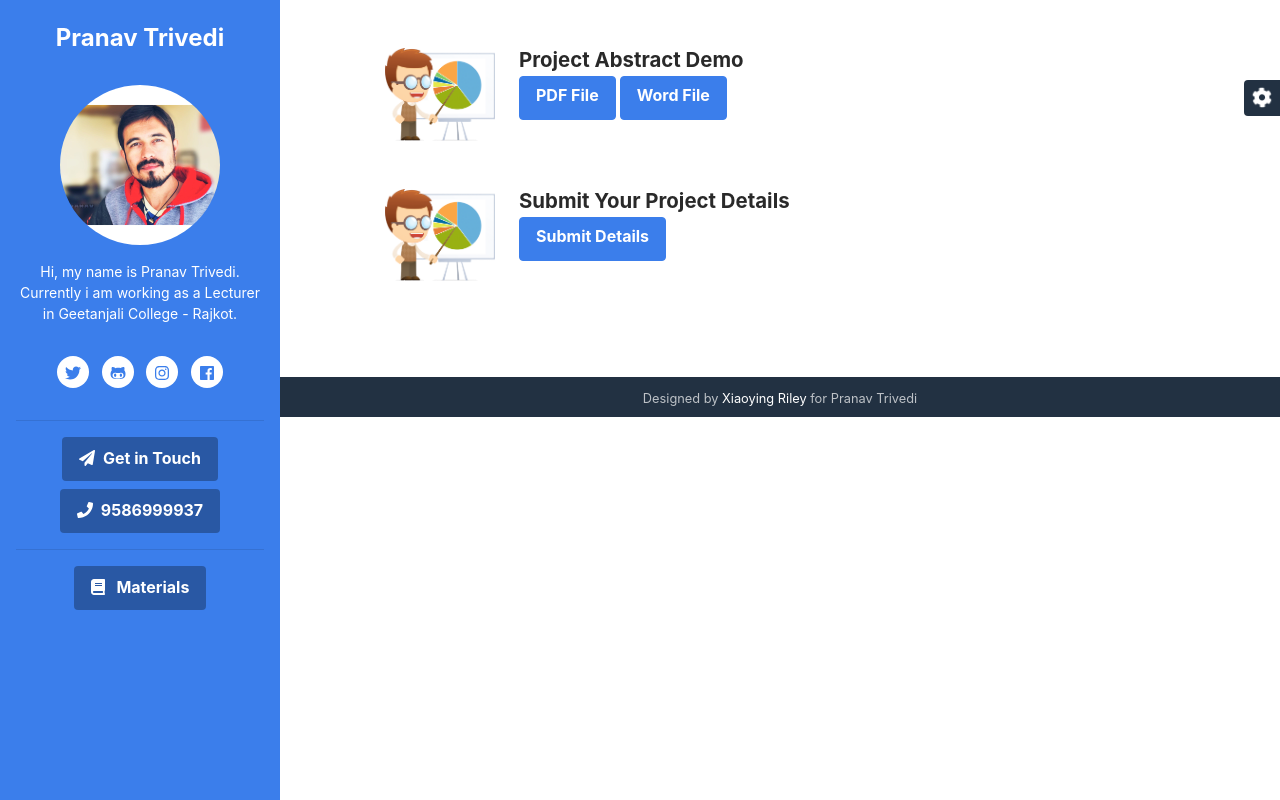
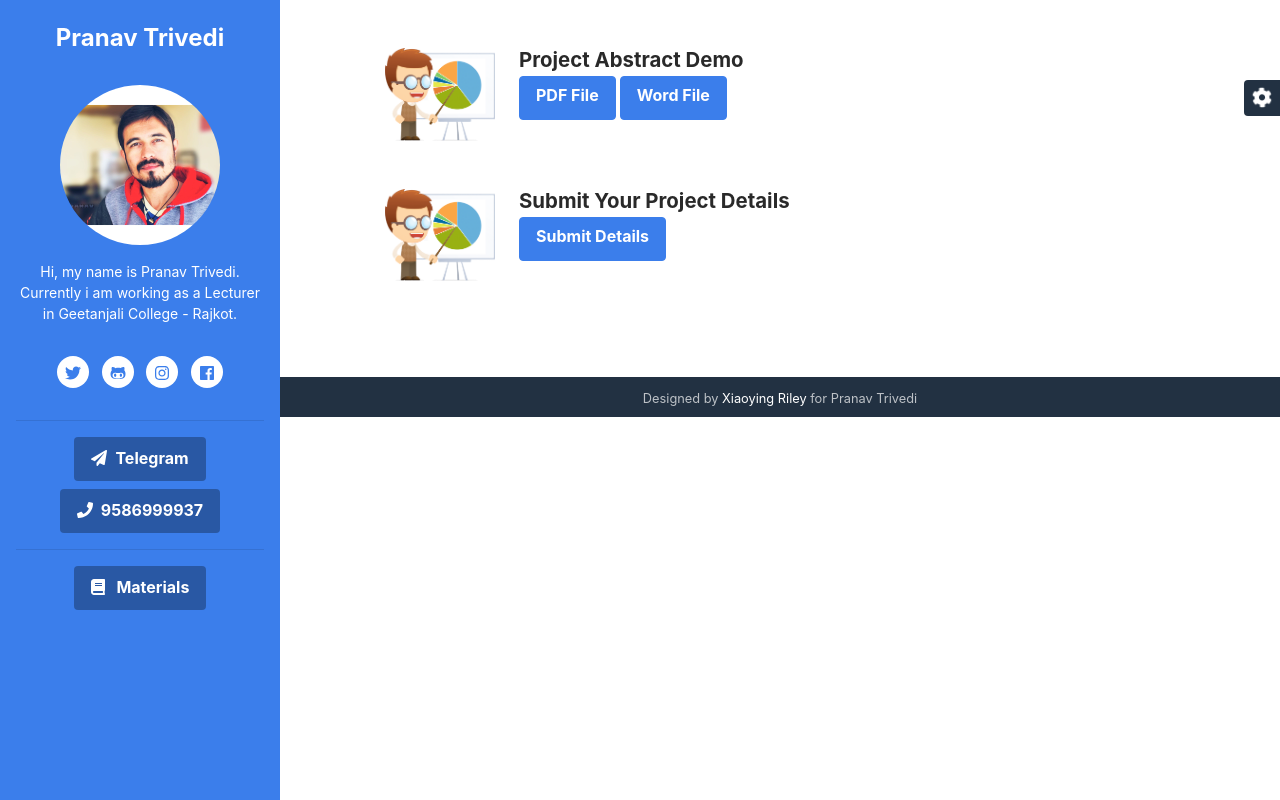
Before and after one commit to pranavaryans1987/pranavaryans, a plain HTML site: page index.html in a window 1280 px wide. Shown: the top 800 px of the page. Drawn offline with Linux system fonts and the light colour scheme.

Commit message:
Update index.html

```diff
--- a/index.html
+++ b/index.html
@@ -31,7 +31,7 @@
 			        </ul>
 			        <hr>
 				<div class="my-2">
-				    	<a class="btn btn-primary" href="https://t.me/pranavaryans" target="_blank"><i class="fas fa-paper-plane mr-2"></i>Get in Touch</a>
+				    	<a class="btn btn-primary" href="https://t.me/pranavaryans" target="_blank"><i class="fas fa-paper-plane mr-2"></i>Telegram</a>
 				</div>
 				<div class="my-2">
 				    	<a class="btn btn-primary" href="https://t.me/pranavaryans" target="_blank"><i class="fas fa-phone mr-2"></i>9586999937</a>
```
